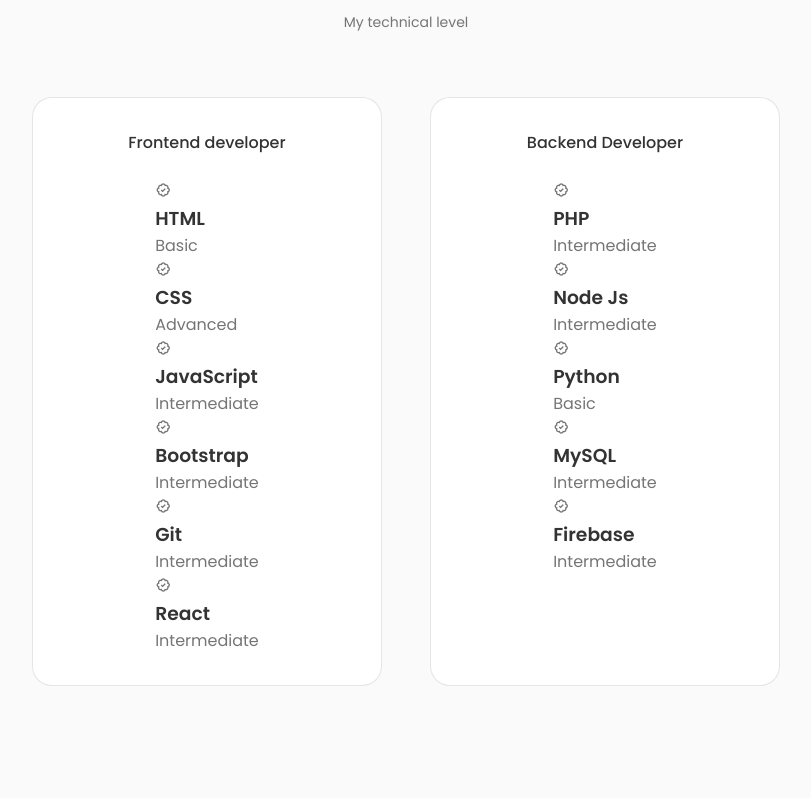
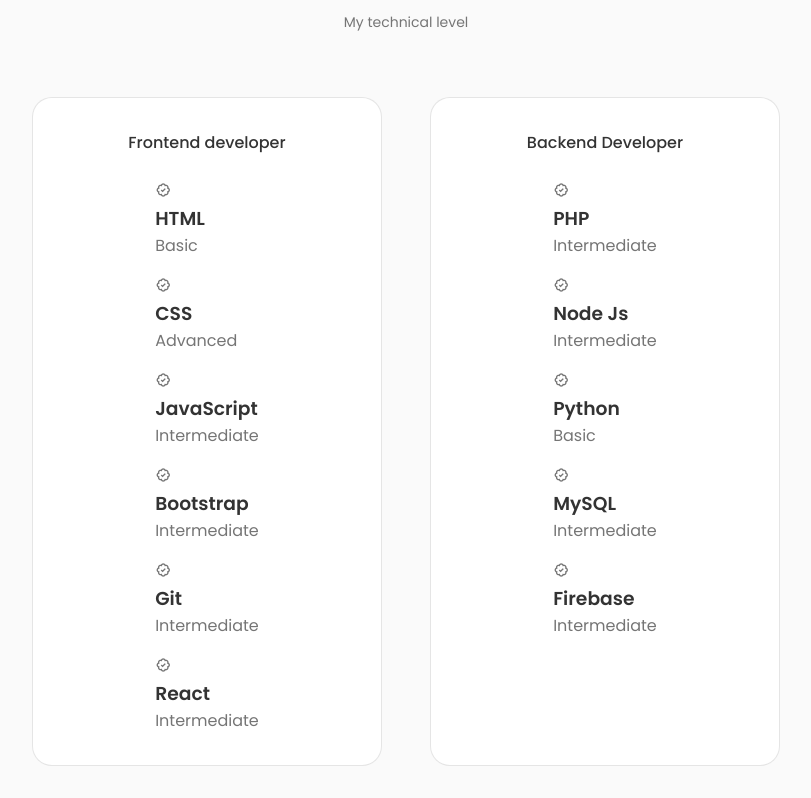
Before and after one commit to Mohamed-Aziz-Mhadhbi/mohamed-aziz-mhadhbi.github.io, a React (Create React App) app: page / in a window 1280 px wide. Shown: the part 1583-2381 px from the top of the page, without its empty margins (234-1045 px from the left). Before the commit the page ends 2301 px from the top, so only its background shows below. Built offline with nearby package versions, Linux system fonts and the light colour scheme.

Commit message:
skills__group

```diff
--- a/src/components/skills/skills.css
+++ b/src/components/skills/skills.css
@@ -23,3 +23,9 @@
     justify-content: center;
     column-gap: 2.5rem;
 }
+
+.skills__group {
+    display: grid;
+    align-items: flex-start;
+    row-gap: 1rem;
+}
```
